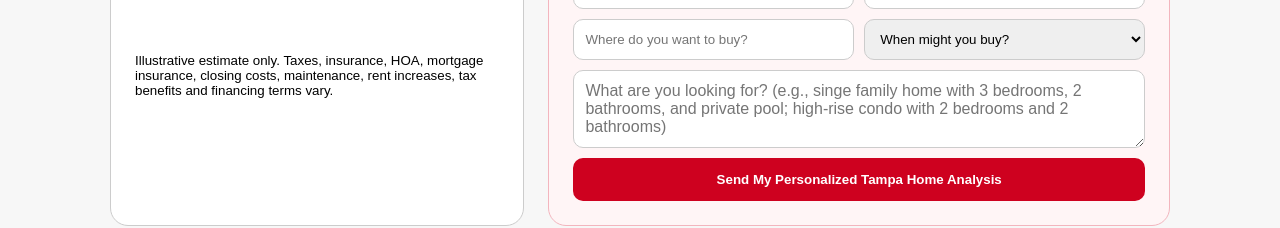
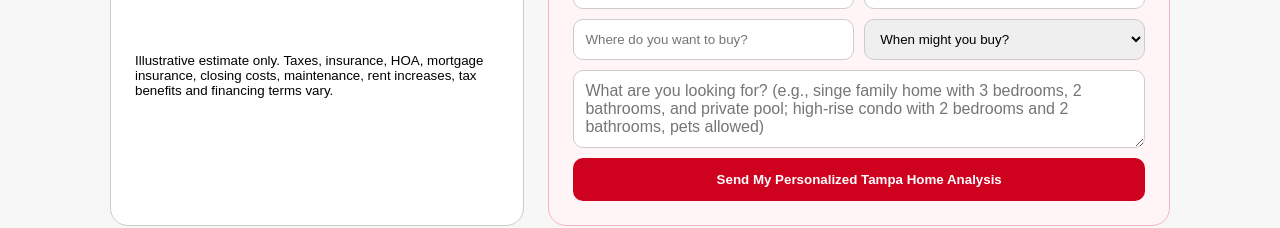
Before and after one commit to jameswright722/tampa-rent-vs-buy, a React (Vite) app: page / in a window 1280 px wide. Shown: the part 1395-1623 px from the top of the page. Built offline with nearby package versions, Linux system fonts and the light colour scheme.

Commit message:
updated based off Jenny's feedback 2

```diff
--- a/src/main.jsx
+++ b/src/main.jsx
@@ -292,7 +292,7 @@ function App() {
                   <textarea
                     name="lookingFor"
                     rows={3}
-                    placeholder="What are you looking for? (e.g., singe family home with 3 bedrooms, 2 bathrooms, and private pool; high-rise condo with 2 bedrooms and 2 bathrooms)"
+                    placeholder="What are you looking for? (e.g., singe family home with 3 bedrooms, 2 bathrooms, and private pool; high-rise condo with 2 bedrooms and 2 bathrooms, pets allowed)"
                   />
                   {/* Hidden spam trap: real visitors never see or fill this */}
                   <input
```
